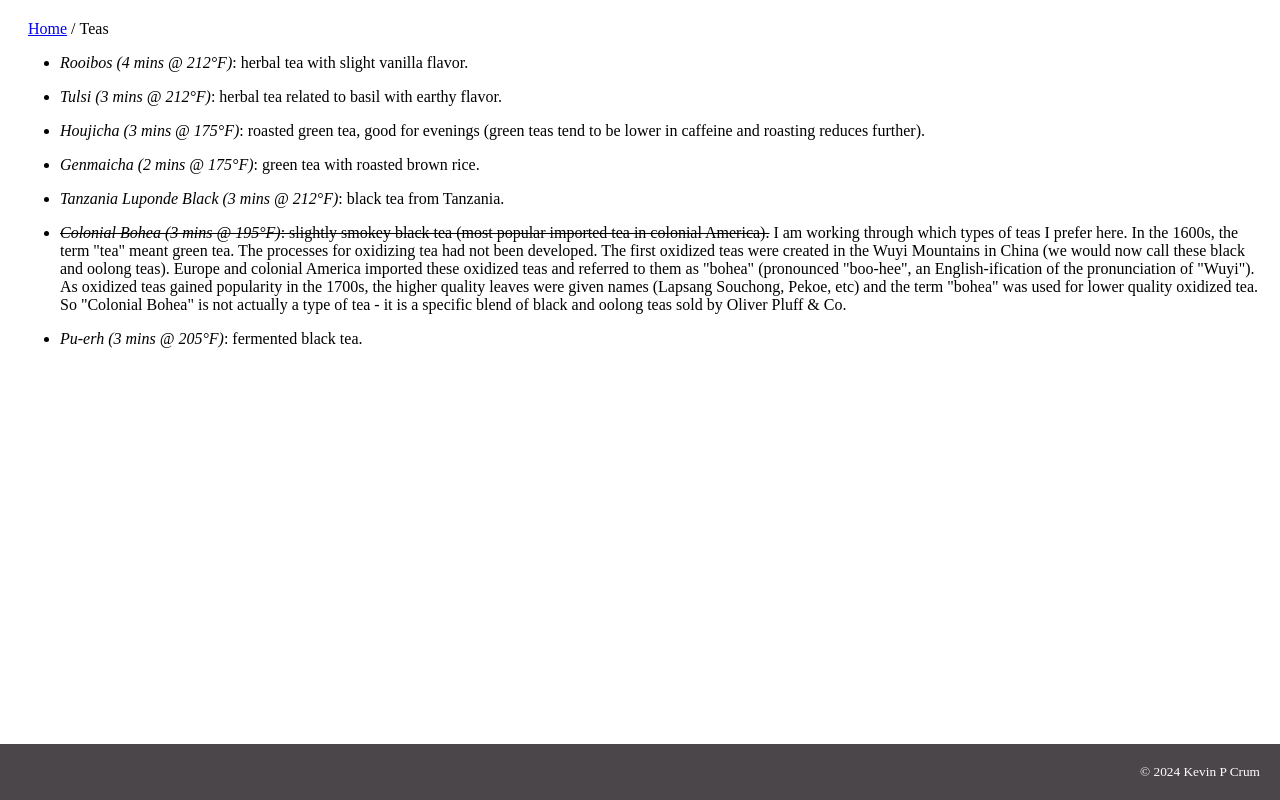
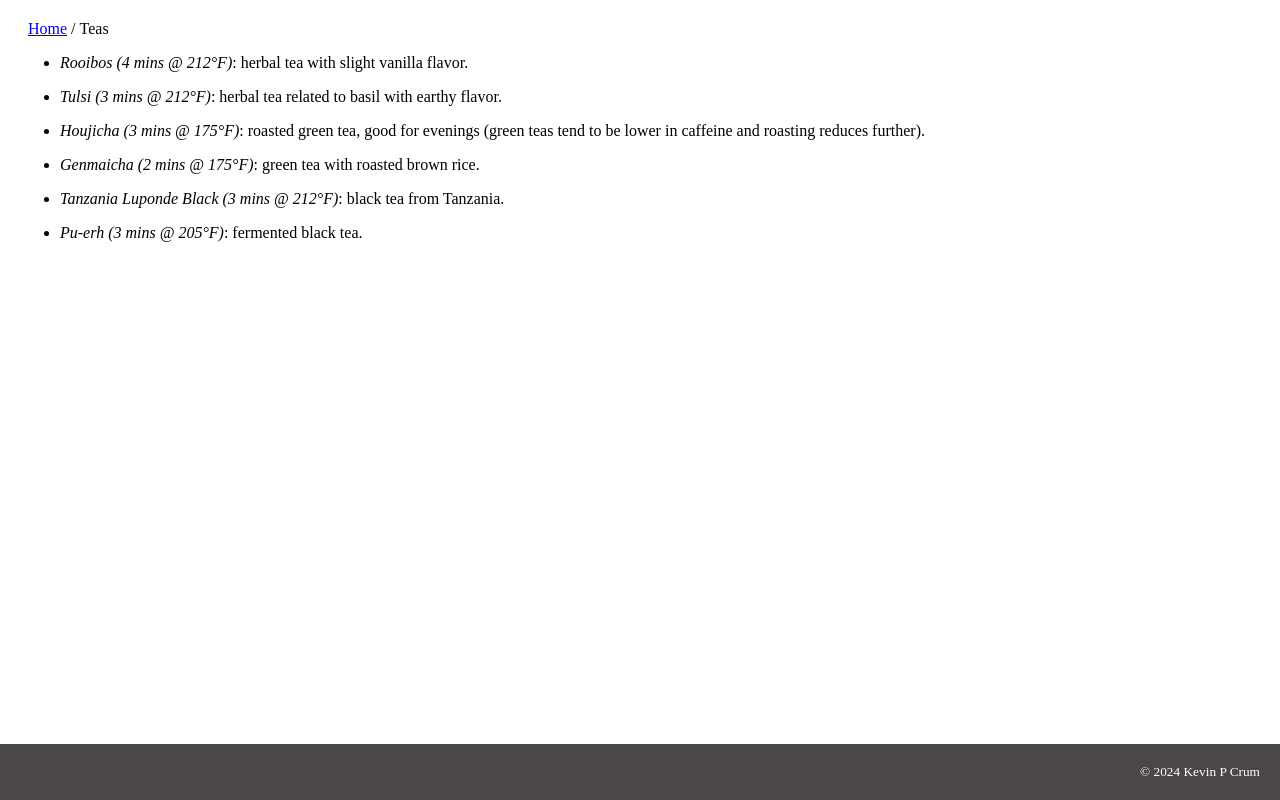
Before and after one commit to crumkev/crumkev.github.io, a plain HTML site: page teas/index.html in a window 1280 px wide. Drawn offline with Linux system fonts and the light colour scheme.

Commit message:
Remove colonial bohea tea

```diff
--- a/teas/index.html
+++ b/teas/index.html
@@ -32,9 +32,8 @@
             <p><em>Tanzania Luponde Black (3 mins @ 212&deg;F)</em>: black tea from Tanzania.</p>
           </li>
           <li>
-            <p><del><em>Colonial Bohea (3 mins @ 195&deg;F)</em>: slightly smokey black tea (most popular imported tea in colonial America).</del> I am working through which types of teas I prefer here. In the 1600s, the term "tea" meant green tea. The processes for oxidizing tea had not been developed. The first oxidized teas were created in the Wuyi Mountains in China (we would now call these black and oolong teas). Europe and colonial America imported these oxidized teas and referred to them as "bohea" (pronounced "boo-hee", an English-ification of the pronunciation of "Wuyi"). As oxidized teas gained popularity in the 1700s, the higher quality leaves were given names (Lapsang Souchong, Pekoe, etc) and the term "bohea" was used for lower quality oxidized tea. So "Colonial Bohea" is not actually a type of tea - it is a specific blend of black and oolong teas sold by Oliver Pluff & Co. </p>
-          <li>
             <p><em>Pu-erh (3 mins @ 205&deg;F)</em>: fermented black tea.</p>
+          </li>
         <ul>
       </main>
       <footer class="page-footer">
```
